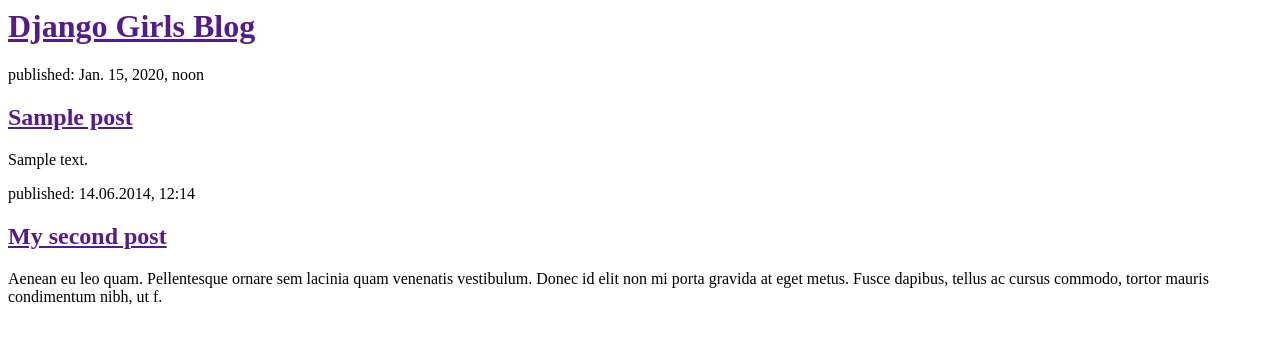
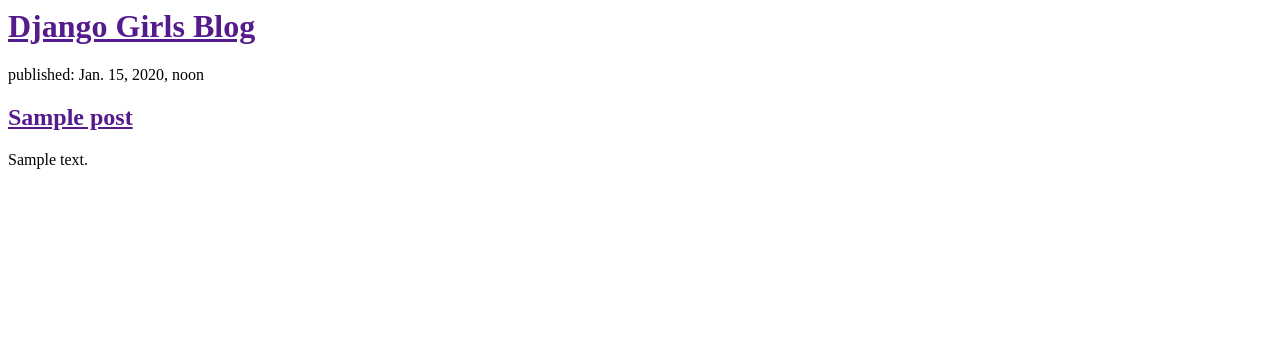
Before and after one commit to lisa2611/my-first-blog, a Django app: template blog/templates/blog/post_list.html in a window 1280 px wide. Shown: the top 344 px of the page. Run offline with Django 3.2, Linux system fonts and the light colour scheme; the template is opened without the code that fills it: values that come from a table or form of the project are taken from there, others are empty; tables that the repository leaves empty hold one stand-in row (values such as "Sample post").

Commit message:
Modified templates to display posts from database

```diff
--- a/blog/templates/blog/post_list.html
+++ b/blog/templates/blog/post_list.html
@@ -17,9 +17,7 @@
 
         {% endfor %}
         <div>
-            <p>published: 14.06.2014, 12:14</p>
-            <h2><a href="">My second post</a></h2>
-            <p>Aenean eu leo quam. Pellentesque ornare sem lacinia quam venenatis vestibulum. Donec id elit non mi porta gravida at eget metus. Fusce dapibus, tellus ac cursus commodo, tortor mauris condimentum nibh, ut f.</p>
+
         </div>
     </body>
 </html>
```
